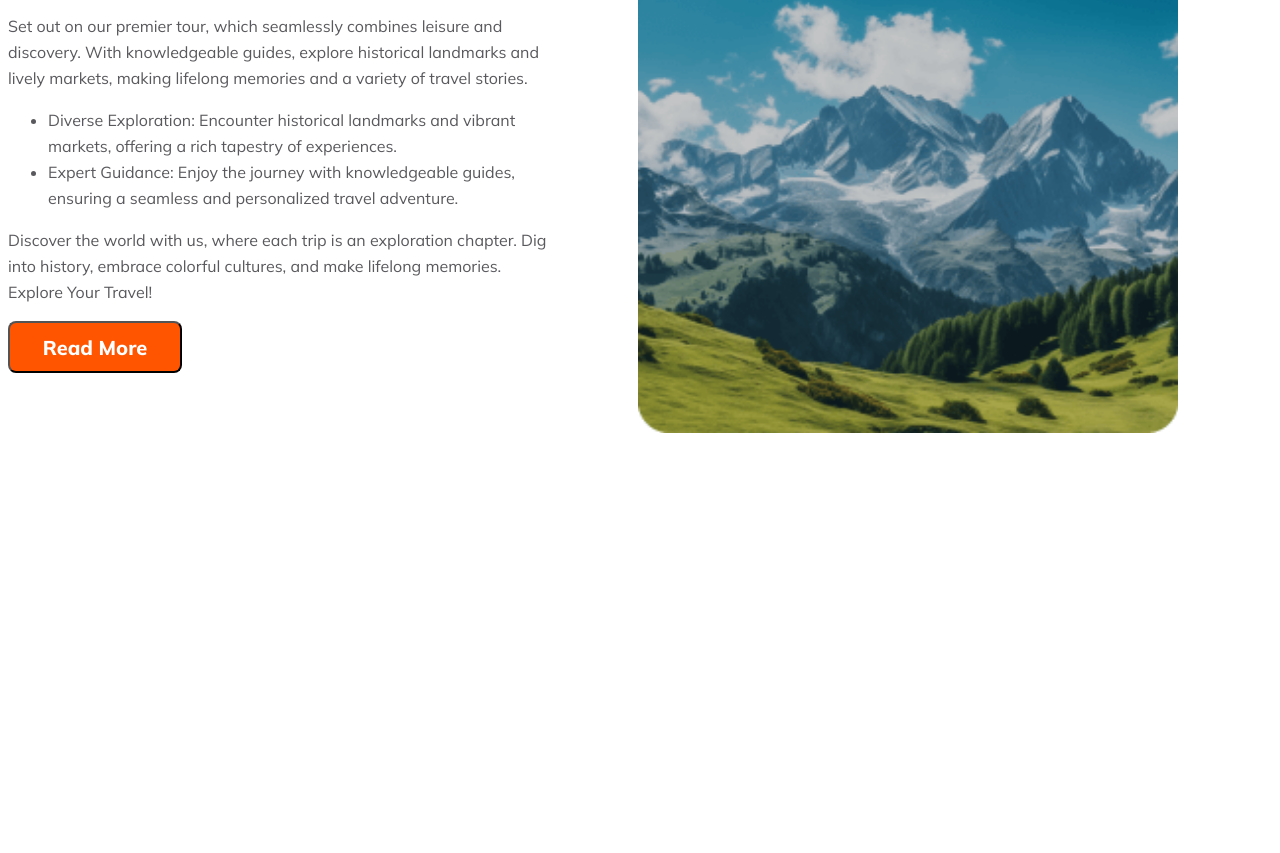
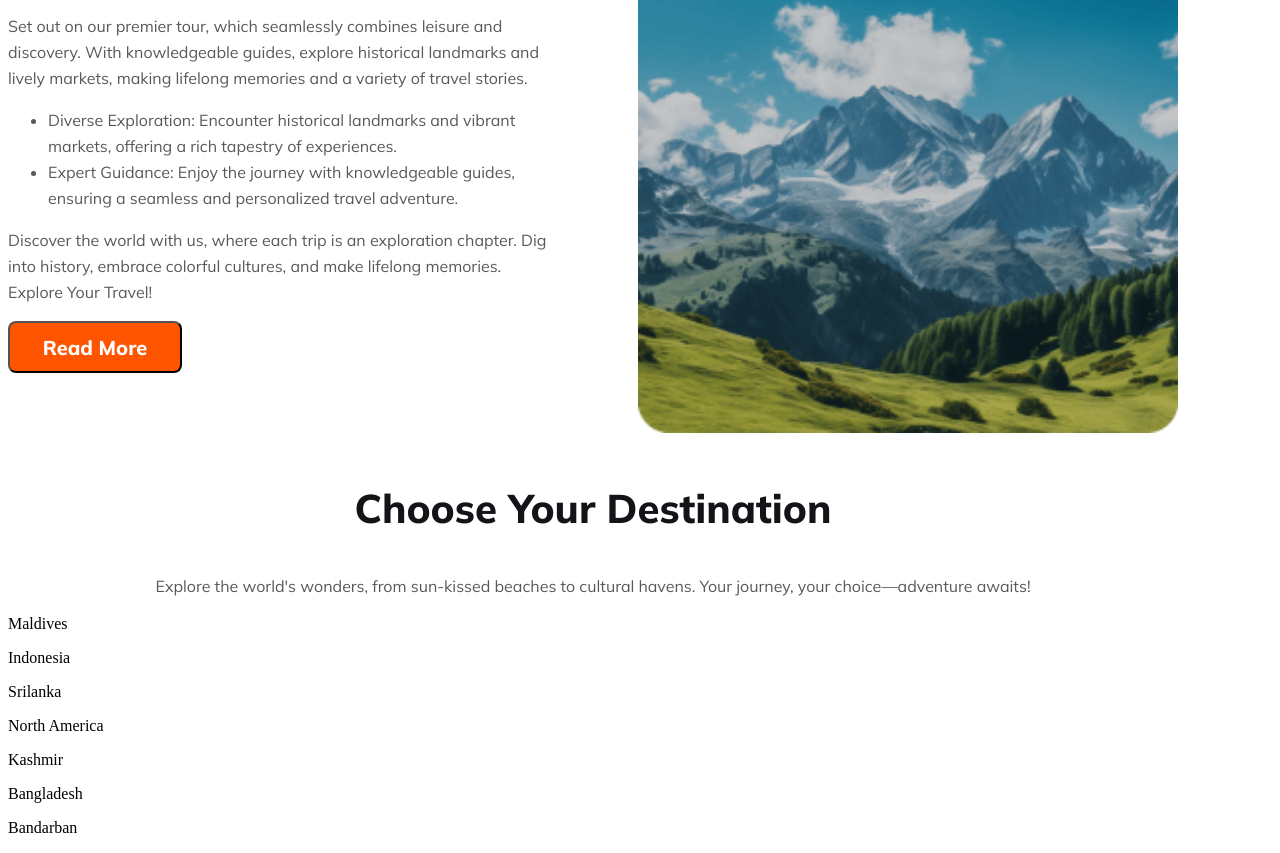
Before and after one commit to Noman0303/B9A2-Blissful-Trips, a plain HTML site: page index.html in a window 1280 px wide. Shown: the part 725-1578 px from the top of the page. Before the commit the page ends 1162 px from the top, so only its background shows below. Drawn offline with Linux system fonts and the light colour scheme.

Commit message:
some section added

```diff
--- a/index.html
+++ b/index.html
@@ -45,6 +45,32 @@
         </div>
     </section>
     <section class="destination-section">
+        <div class="des-div1">
+            <h3 class="mulish-800">Choose Your Destination</h3>
+            <p class="mulish-400">Explore the world's wonders, from sun-kissed beaches to cultural havens. Your journey, your choice—adventure awaits!</p>
+        </div>
+        <div class="des-div-container">
+            <div class="Name Maldives"><p>Maldives</p></div>
+            <div class="Name Indonesia">
+                <p>Indonesia</p>
+            </div>
+            <div class="Name Srilanka">
+                <p>Srilanka</p>
+            </div>
+            <div class="Name North America">
+                <p>North America</p>
+            </div>
+            <div class="Name Kashmir">
+                <p>Kashmir</p>
+            </div>
+            <div class="Name Bangladesh">
+                <p>Bangladesh</p>
+            </div>
+            <div class="Name Bandarban">
+                <p>Bandarban</p>
+            </div>
+
+        </div>
 
     </section>
 
--- a/style/style.css
+++ b/style/style.css
@@ -134,3 +134,15 @@
     height: 550px;
     border-radius: 16px;
 }
+
+/* destination section */
+
+.destination-section{
+    margin-top: 100px;
+    width: 1170px;
+
+}
+
+.des-div1{
+    text-align: center;
+}
```
